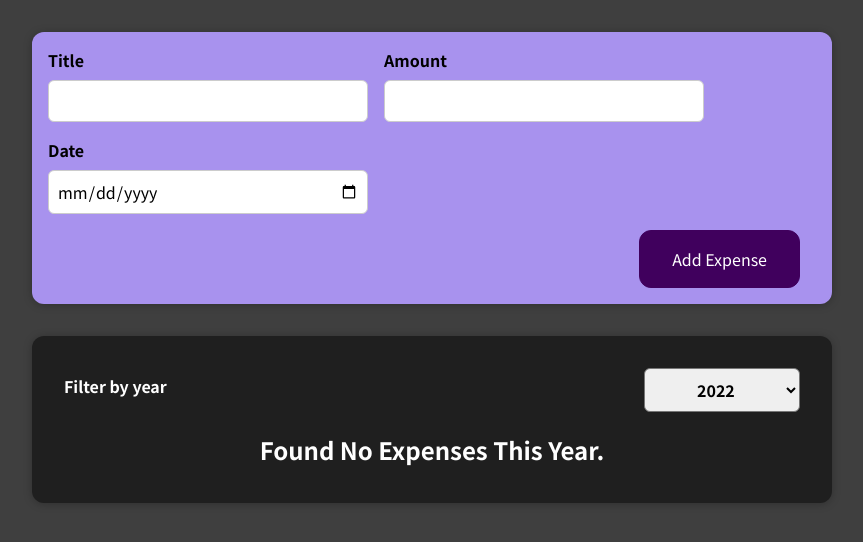
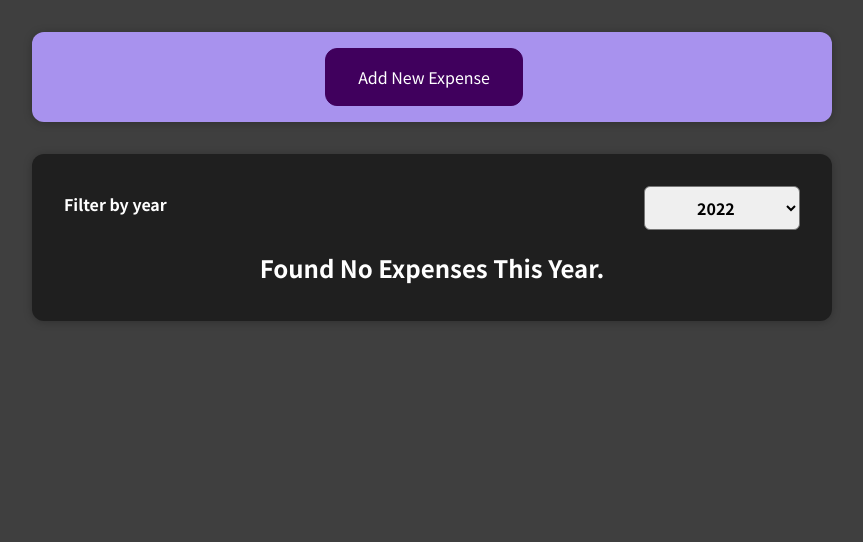
Before and after one commit to BlackErik/learning-react, a React (Create React App) app in the folder starting-setup/: page / in a window 1280 px wide. Shown: the top 542 px of the page, without its empty margins (208-1071 px from the left). Built offline with nearby package versions, Linux system fonts and the light colour scheme.

Commit message:
conditionally rendering form

```diff
--- a/starting-setup/src/components/NewExpense/ExpenseForm.js
+++ b/starting-setup/src/components/NewExpense/ExpenseForm.js
@@ -81,6 +81,9 @@
         </div>
       </div>
       <div className="new-expense-actions">
+        <button type="button" onClick={props.onCancel}>
+          Cancel
+        </button>
         <button type="submit">Add Expense</button>
       </div>
     </form>
--- a/starting-setup/src/components/NewExpense/NewExpense.js
+++ b/starting-setup/src/components/NewExpense/NewExpense.js
@@ -1,17 +1,37 @@
+import { useState } from "react";
 import "./NewExpense.css";
 
 import ExpenseForm from "./ExpenseForm";
 
 const NewExpense = (props) => {
+  const [isEditing, setIsEditing] = useState(false);
+
   const saveExpenseDataHandler = (enteredExpenseData) => {
     const expenseData = { ...enteredExpenseData, id: Math.random().toString() };
 
     props.onAddExpense(expenseData);
+    setIsEditing(false);
+  };
+
+  const startEditingHandler = () => {
+    setIsEditing(true);
+  };
+
+  const stopEditingHandler = () => {
+    setIsEditing(false);
   };
 
   return (
     <div className="new-expense">
-      <ExpenseForm onSaveExpenseData={saveExpenseDataHandler} />
+      {!isEditing && (
+        <button onClick={startEditingHandler}>Add New Expense</button>
+      )}
+      {isEditing && (
+        <ExpenseForm
+          onSaveExpenseData={saveExpenseDataHandler}
+          onCancel={stopEditingHandler}
+        />
+      )}
     </div>
   );
 };
```
